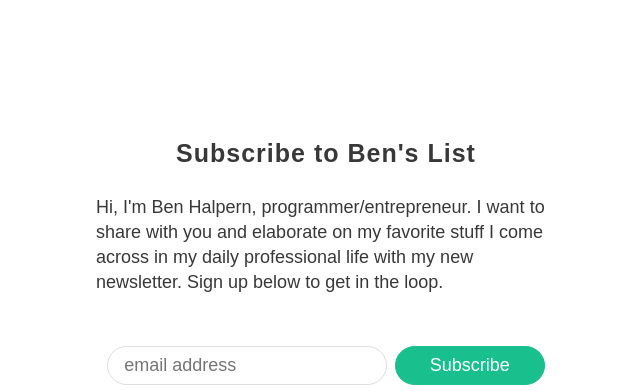
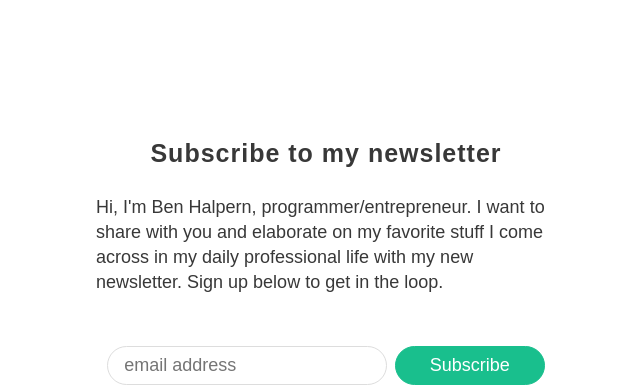
Before and after one commit to benhalpern/benhalpern.github.io, a plain HTML site: page benslist.html in a window 1280 px wide. Shown: the top 391 px of the page, without its empty margins (314-954 px from the left). Drawn offline with Linux system fonts and the light colour scheme.

Commit message:
headline

```diff
--- a/benslist.html
+++ b/benslist.html
@@ -19,7 +19,7 @@
 
     <section class="big-white-container">
       <header>
-        <h1>Subscribe to Ben's List</h1>
+        <h1>Subscribe to my newsletter</h1>
         <hr />
       </header>
       <div class="main">
```
